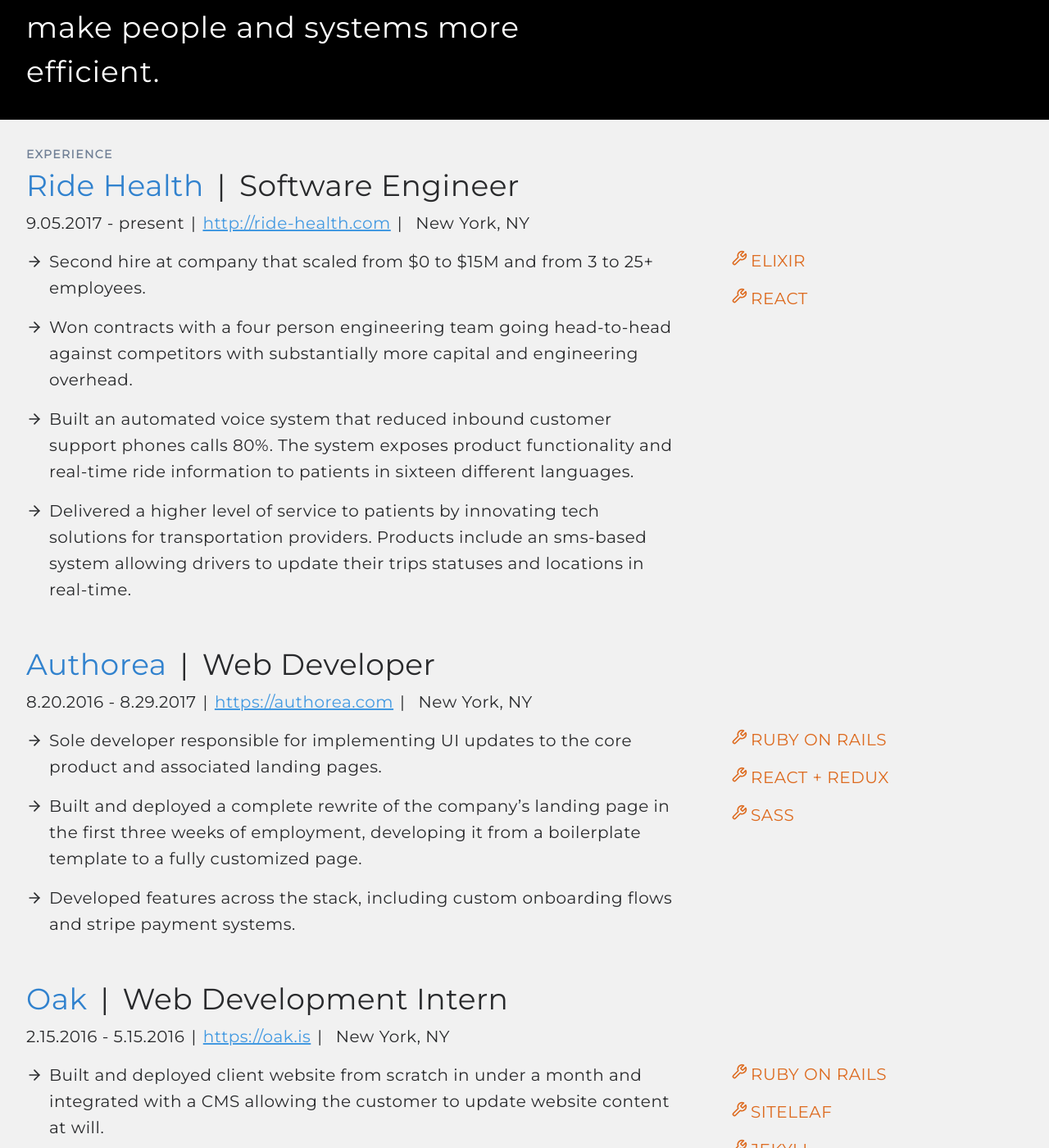
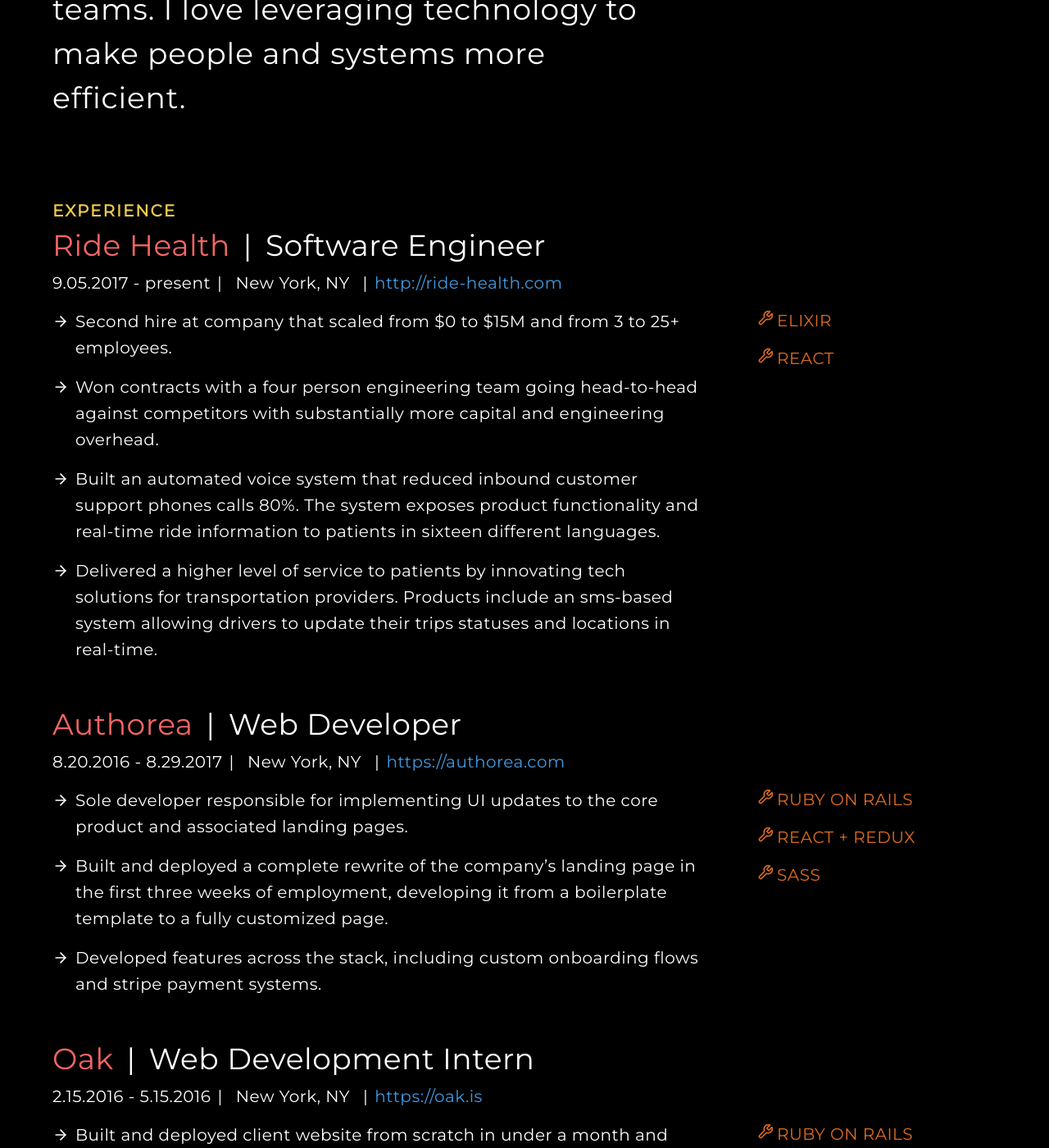
Before and after one commit to vaprdev/AlanRice.me, a Jekyll site: the page built from index.html, in a window 1280 px wide and 1400 px high, scrolled down 338 px. Shown: the whole window at 82% size. Built offline with Jekyll 4.4.1, drawn with Linux system fonts in a browser that asks for light colours.

Commit message:
update style

```diff
--- a/index.html
+++ b/index.html
@@ -2,7 +2,7 @@
 layout: layout
 ---
 
-<div class="tracking-wide text-xl">
+<div class="tracking-wide text-xl p-8 bg-black text-white">
     <div class="text-4xl bg-black p-8 text-white montserrat tracking-wide">
         <div class="text-6xl font-extrabold text-red-500">Alan Rice</div>
         <div class="max-w-3xl">
@@ -11,21 +11,21 @@
             New York focused on building products from the ground up on small teams. I love leveraging technology to make people and systems more efficient.
         </div>
     </div>
-    <div class="border-white pl-8 pt-8 pr-8 pb-8" style="background: #F1F1F1; color: #292A2C;">
-        <p class="text-sm uppercase font-extrabold text-gray-600 tracking-widest">Experience</p>
+    <div class="border-white pl-8 pt-8 pr-8 pb-8">
+        <p class="uppercase font-extrabold text-yellow-500 tracking-widest mt-8">Experience</p>
         {% for job in site.data.info.jobs %}
             <div class="mb-4 pb-4">
                 <div class="flex flex-wrap text-4xl items-baseline fg-white montserrat mb-1">
-                    <div class="montserrat text-blue-600">{{ job.name }}</div>
+                    <div class="montserrat text-red-500">{{ job.name }}</div>
                     <div class="mx-4">|</div>
                     <div class="montserrat">{{ job.role }}</div>
                 </div>
                 <div class="flex text-xl mb-4">
                     <div class="fg-white">{{ job.date }}</div>
                     <div class="fg-white mx-2">|</div>
-                    <a class="text-blue-500 underline font-medium">{{job.link}}</a>
+                    <div class="fg-white mx-2">New York, NY</div>
                     <div class="fg-white mx-2">|</div>
-                    <div class="fg-white mx-2">New York, NY</div>
+                    <a class="text-blue-500 font-medium">{{job.link}}</a>
                 </div>
                 <!-- <div class="text-4xl">-</div> -->
 
@@ -51,8 +51,7 @@
         {% endfor %}
     </div>
     <div class="pt-8 pr-8 pl-8">
-        <!-- <p class="white size-4 border-b2">Education</p> -->
-        <p class="tracking-wider montserrat uppercase pt-8">Education</p>
+        <p class="uppercase font-extrabold text-yellow-500 tracking-widest mt-8">Experience</p>
         {% for school in site.data.info.schooling %}
             <div class="mb-8 pb-8">
                 <div class="flex align-base size-8 mgn-b2 wrap">
@@ -68,7 +67,7 @@
 
                 <div class="flex items-start leading-8 mb-4">
                     <i class="w-4 mt-1 mr-2" data-feather="circle"></i>
-                    <p class="max-w-xl">{{ school.description }}</p>
+                    <p class="max-w-3xl">{{ school.description }}</p>
                 </div>
 
                 <!-- <Container class="flex wrap">
```
